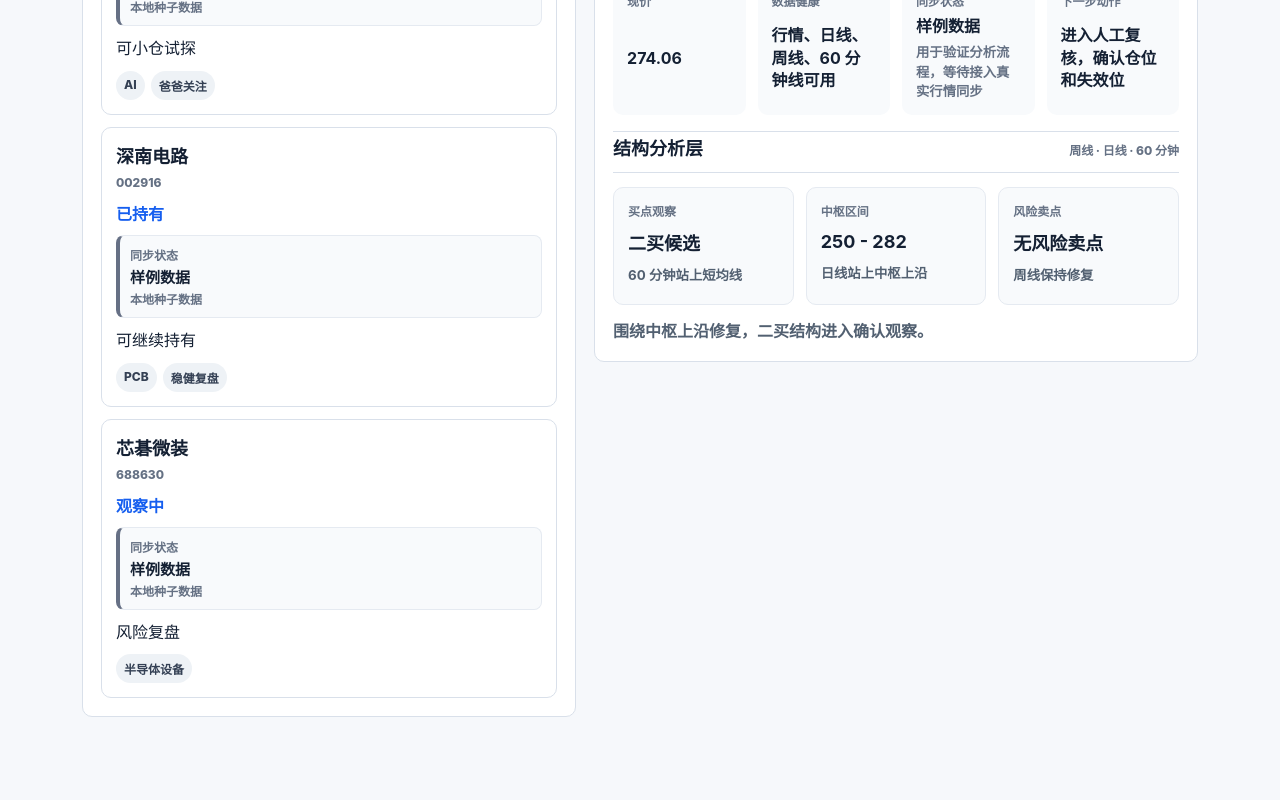
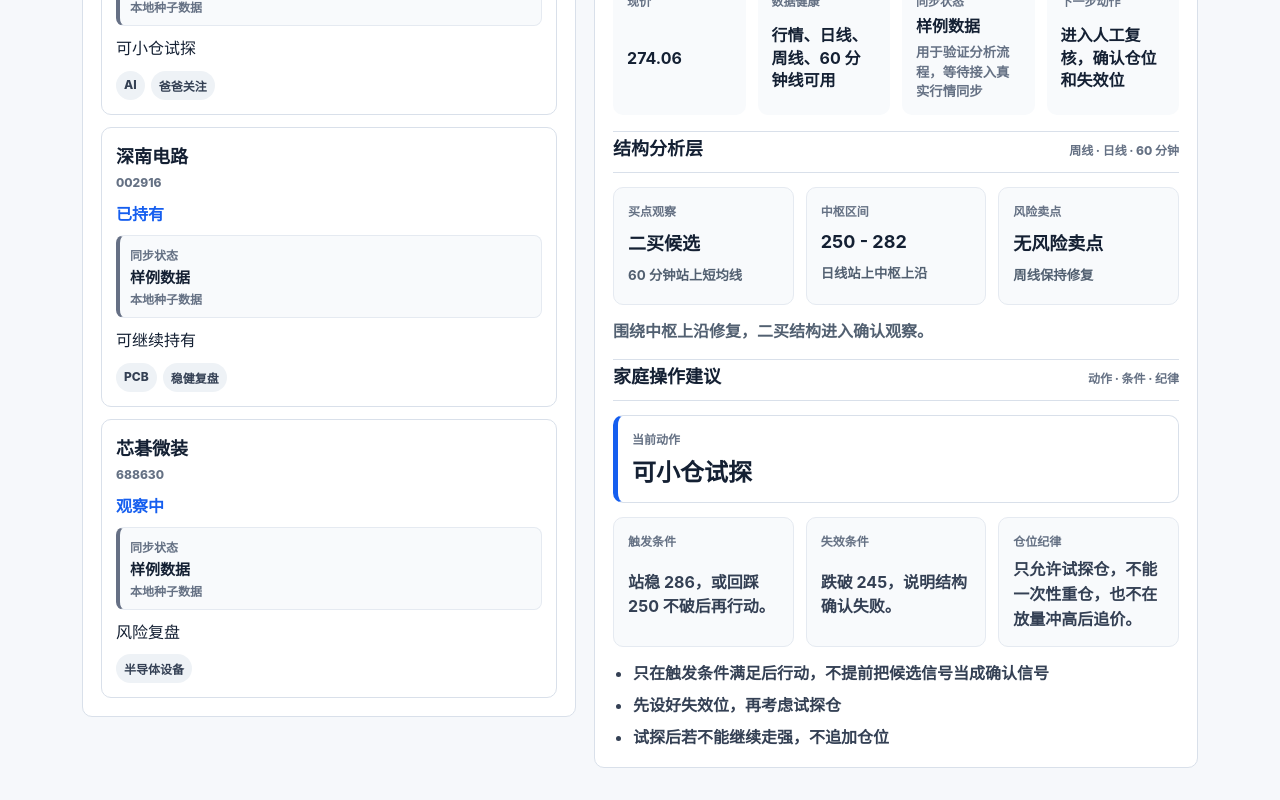
Before and after one commit to JeffreyCaicai/family-stock-research, a React (Vite) app: page / in a window 1280 px wide. Shown: the part 613-1413 px from the top of the page. Before the commit the page ends 1362 px from the top, so only its background shows below. Built offline with nearby package versions, Linux system fonts and the light colour scheme; no server answers.

Commit message:
feat: add family operation plan layer

```diff
--- a/src/App.tsx
+++ b/src/App.tsx
@@ -2,6 +2,7 @@ import { FormEvent, useEffect, useMemo, useState } from "react";
 import { summarizeDataSync } from "./domain/dataSync";
 import { deriveDecision } from "./domain/decision";
 import type { FamilyPoolStatus } from "./domain/familyPool";
+import { deriveOperationPlan } from "./domain/operationPlan";
 import {
   createFamilyPoolItem,
   type FamilyPoolItem,
@@ -61,6 +62,12 @@ export function App() {
   const decision = deriveDecision(selected.decisionInput);
   const selectedSync = summarizeDataSync(selected.dataSync);
   const selectedStructure = selected.structureAnalysis;
+  const operationPlan = deriveOperationPlan({
+    decision,
+    price: selected.price,
+    status: selected.status,
+    structure: selectedStructure,
+  });
   const mergedPool = useMemo(
     () =>
       mergeFamilyPoolItems(familyPool).map((item) => {
@@ -251,6 +258,36 @@ export function App() {
               {selectedStructure?.summary ?? "结构数据尚未完整，先同步日线、周线和 60 分钟线。"}
             </p>
           </section>
+
+          <section className="operation-panel">
+            <div className="section-title compact">
+              <h2>家庭操作建议</h2>
+              <span>动作 · 条件 · 纪律</span>
+            </div>
+            <div className={`operation-action tone-${operationPlan.tone}`}>
+              <span>当前动作</span>
+              <strong>{operationPlan.primaryAction}</strong>
+            </div>
+            <div className="operation-grid">
+              <div>
+                <span>触发条件</span>
+                <p>{operationPlan.trigger}</p>
+              </div>
+              <div>
+                <span>失效条件</span>
+                <p>{operationPlan.invalidation}</p>
+              </div>
+              <div>
+                <span>仓位纪律</span>
+                <p>{operationPlan.positionRule}</p>
+              </div>
+            </div>
+            <ul className="operation-checklist">
+              {operationPlan.checklist.map((item) => (
+                <li key={item}>{item}</li>
+              ))}
+            </ul>
+          </section>
         </section>
       </section>
     </main>
--- /dev/null
+++ b/src/domain/operationPlan.ts
@@ -0,0 +1,132 @@
+import type { Decision, DecisionTone } from "./decision";
+import type { FamilyPoolStatus } from "./familyPool";
+import type { TechnicalStructureAnalysis } from "./technicalStructure";
+
+export type PrimaryAction =
+  | "先补齐数据"
+  | "继续持有"
+  | "等待确认"
+  | "可小仓试探"
+  | "减仓观察"
+  | "只观察不加仓";
+
+export type OperationPlan = {
+  checklist: string[];
+  invalidation: string;
+  positionRule: string;
+  primaryAction: PrimaryAction;
+  tone: DecisionTone;
+  trigger: string;
+};
+
+export type OperationPlanInput = {
+  decision: Decision;
+  price: number;
+  status: FamilyPoolStatus;
+  structure?: TechnicalStructureAnalysis;
+};
+
+export function deriveOperationPlan(input: OperationPlanInput): OperationPlan {
+  if (input.decision.label === "数据不足，暂不下结论" || !input.structure) {
+    return {
+      checklist: [
+        "先运行行情同步，补齐日线、周线和 60 分钟线",
+        "确认股票名称、现价和同步时间无误",
+        "数据不足前不做加仓或新买入决策",
+      ],
+      invalidation: "暂无有效失效条件，等待结构数据生成后再设定。",
+      positionRule: "不新增仓位，只完成数据准备和人工复核。",
+      primaryAction: "先补齐数据",
+      tone: "neutral",
+      trigger: "同步真实行情和 K 线后再重新生成结论。",
+    };
+  }
+
+  if (input.decision.tone === "risk") {
+    return {
+      checklist: [
+        "先确认风险卖点是否由真实 K 线触发",
+        "复盘是否破坏原来的持有逻辑",
+        "若不能快速收回防守位，优先降低回撤风险",
+      ],
+      invalidation: `${input.structure.sellPointLabel} 仍在，或价格继续跌破 ${formatLevel(
+        input.structure.keyLevels.risk,
+      )}。`,
+      positionRule:
+        input.status === "holding"
+          ? "已持仓先保护本金和回撤，不把风险信号解释成补仓机会。"
+          : "未持仓不急于买入，先等风险结构解除。",
+      primaryAction: input.status === "holding" ? "减仓观察" : "只观察不加仓",
+      tone: "risk",
+      trigger: `只有重新站回关键结构位 ${formatLevel(
+        input.structure.keyLevels.support,
+      )} 后，才进入下一轮观察。`,
+    };
+  }
+
+  if (input.decision.label === "可小仓试探") {
+    return {
+      checklist: [
+        "只在触发条件满足后行动，不提前把候选信号当成确认信号",
+        "先设好失效位，再考虑试探仓",
+        "试探后若不能继续走强，不追加仓位",
+      ],
+      invalidation: `跌破 ${formatLevel(input.structure.keyLevels.risk)}，说明结构确认失败。`,
+      positionRule: "只允许试探仓，不能一次性重仓，也不在放量冲高后追价。",
+      primaryAction: "可小仓试探",
+      tone: "opportunity",
+      trigger: `站稳 ${formatLevel(input.structure.keyLevels.resistance)}，或回踩 ${formatLevel(
+        input.structure.keyLevels.support,
+      )} 不破后再行动。`,
+    };
+  }
+
+  if (input.decision.label === "等待二买确认") {
+    return {
+      checklist: [
+        "观察 60 分钟回踩是否不破中枢下沿",
+        "等待重新放量站回短周期强势区",
+        "确认前不把观察仓扩大成正式仓位",
+      ],
+      invalidation: `跌破 ${formatLevel(input.structure.keyLevels.risk)} 后，二买候选失效。`,
+      positionRule: "维持观察或极轻仓跟踪，等待确认信号。",
+      primaryAction: "等待确认",
+      tone: "wait",
+      trigger: `60 分钟级别重新站强，并且价格不破 ${formatLevel(
+        input.structure.keyLevels.support,
+      )}。`,
+    };
+  }
+
+  if (input.decision.label === "可继续持有") {
+    return {
+      checklist: [
+        "继续跟踪趋势是否破坏",
+        "只在回撤不破防守位时维持原计划",
+        "若出现新的风险卖点，重新进入风险复盘",
+      ],
+      invalidation: `跌破 ${formatLevel(input.structure.keyLevels.risk)} 后，持有逻辑需要复盘。`,
+      positionRule: "原仓位可继续观察，不因短线波动频繁改变计划。",
+      primaryAction: "继续持有",
+      tone: "hold",
+      trigger: "趋势未破坏且没有新增高优先级风险。",
+    };
+  }
+
+  return {
+    checklist: [
+      "等待结构或赔率出现更清晰的改善",
+      "不因为价格短期上涨就追高",
+      "下一次同步后重新检查中枢和风险位",
+    ],
+    invalidation: "若跌破结构防守位，转入风险复盘。",
+    positionRule: "暂不加仓，也不新买入。",
+    primaryAction: "只观察不加仓",
+    tone: "wait",
+    trigger: "需要更清晰的买点确认或赔率改善。",
+  };
+}
+
+function formatLevel(level: number | undefined): string {
+  return typeof level === "number" ? String(level) : "关键位";
+}
--- a/src/styles.css
+++ b/src/styles.css
@@ -281,6 +281,7 @@ select {
   line-height: 1.45;
 }
 
+.operation-panel,
 .structure-panel {
   border-top: 1px solid #d9e0ea;
   display: grid;
@@ -325,6 +326,59 @@ select {
   margin: 0;
 }
 
+.operation-action {
+  border: 1px solid #d9e0ea;
+  border-left: 5px solid #155eef;
+  border-radius: 10px;
+  display: grid;
+  gap: 6px;
+  padding: 14px;
+}
+
+.operation-action span,
+.operation-grid span {
+  color: #657184;
+  font-size: 12px;
+  font-weight: 800;
+}
+
+.operation-action strong {
+  font-size: 24px;
+}
+
+.operation-grid {
+  display: grid;
+  gap: 12px;
+  grid-template-columns: repeat(3, minmax(0, 1fr));
+}
+
+.operation-grid div {
+  background: #f8fafc;
+  border: 1px solid #e5eaf1;
+  border-radius: 10px;
+  display: grid;
+  gap: 8px;
+  min-height: 128px;
+  padding: 14px;
+}
+
+.operation-grid p {
+  color: #344054;
+  font-weight: 750;
+  line-height: 1.55;
+  margin: 0;
+}
+
+.operation-checklist {
+  color: #344054;
+  display: grid;
+  font-weight: 750;
+  gap: 8px;
+  line-height: 1.5;
+  margin: 0;
+  padding-left: 20px;
+}
+
 @media (max-width: 920px) {
   .app-shell {
     padding: 20px;
@@ -333,6 +387,7 @@ select {
   .hero,
   .workspace,
   .metric-grid,
+  .operation-grid,
   .structure-grid,
   .pool-form {
     grid-template-columns: 1fr;
```
Also changed, not shown: 2 other files (tests, documents, lock files or other folders).
